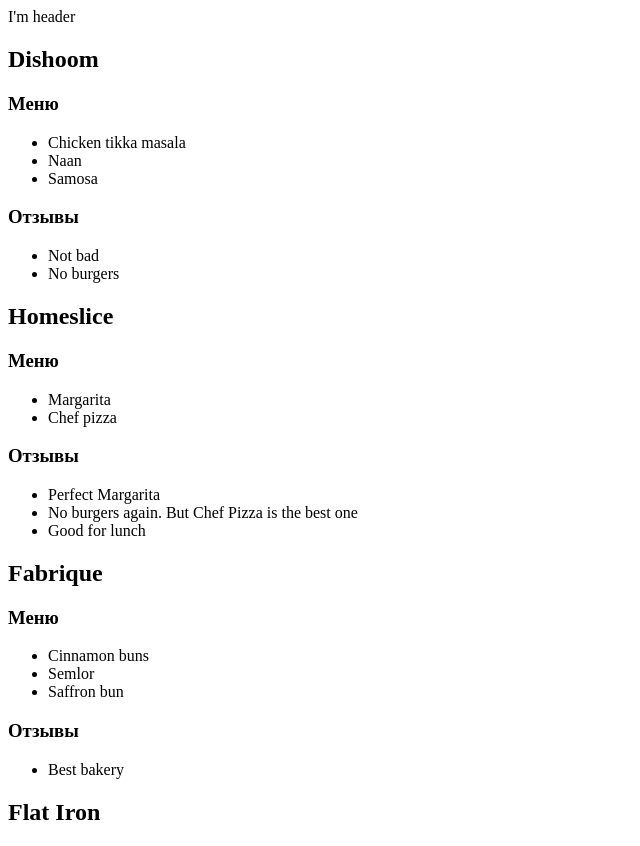
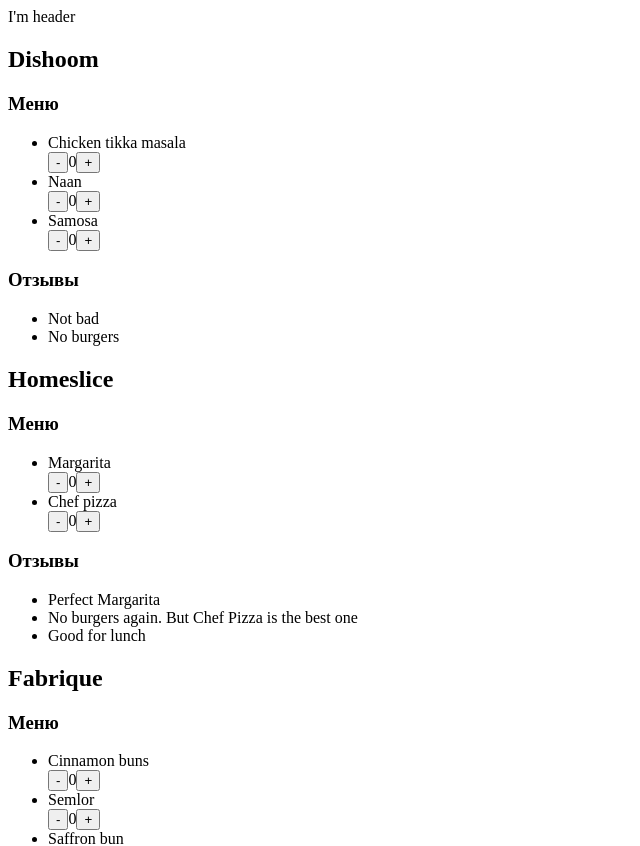
Before and after one commit to antipers/react-20240513, a React (Vite) app: page / in a window 1280 px wide. Shown: the top 846 px of the page, without its empty margins (0-640 px from the left). Built offline with nearby package versions, Linux system fonts and the light colour scheme.

Commit message:
hw2- counter completed

```diff
--- /dev/null
+++ b/src/components/counterComp/component.jsx
@@ -0,0 +1,25 @@
+import { useState } from "react";
+
+export const CounterComp = () => {
+  const [counter, setCounter] = useState(0);
+
+  const decrement = () => {
+    if (counter > 0) {
+      setCounter(counter - 1);
+    }
+  };
+
+  const increment = () => {
+    if (counter < 5) {
+      setCounter(counter + 1);
+    }
+  };
+
+  return (
+    <div>
+      <button onClick={decrement}>-</button>
+      <span>{counter}</span>
+      <button onClick={increment}>+</button>
+    </div>
+  );
+};
--- a/src/components/menu/component.jsx
+++ b/src/components/menu/component.jsx
@@ -1,11 +1,15 @@
 /* eslint-disable react/jsx-key */
+import { CounterComp } from "../counterComp/component";
 import { Dish } from "../dish/component";
 
 export const Menu = ({ menu }) => {
   return (
     <ul>
       {menu.map((m) => (
-        <li>{<Dish dish={m.name} />}</li>
+        <li>
+          {<Dish dish={m.name} />}
+          <CounterComp />
+        </li>
       ))}
     </ul>
   );
```
Also changed, not shown: 1 other file (tests, documents, lock files or other folders).
